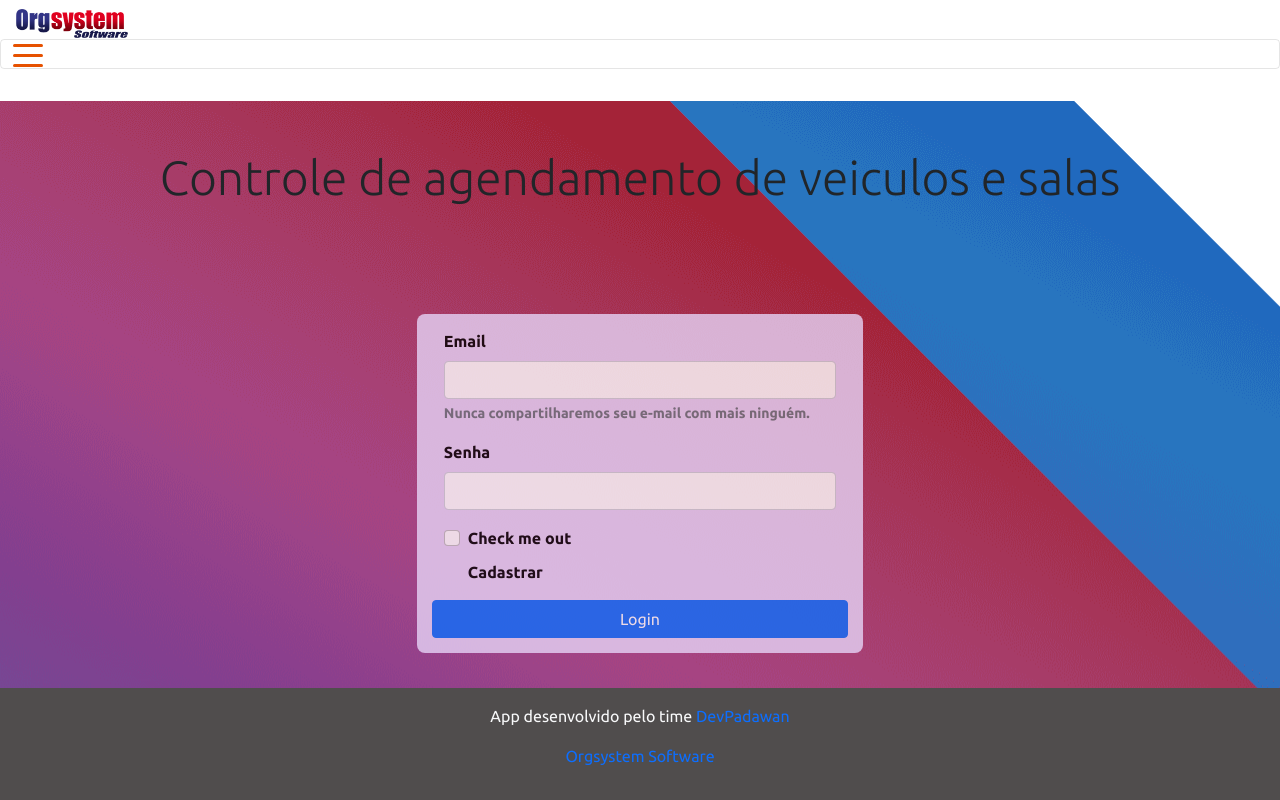
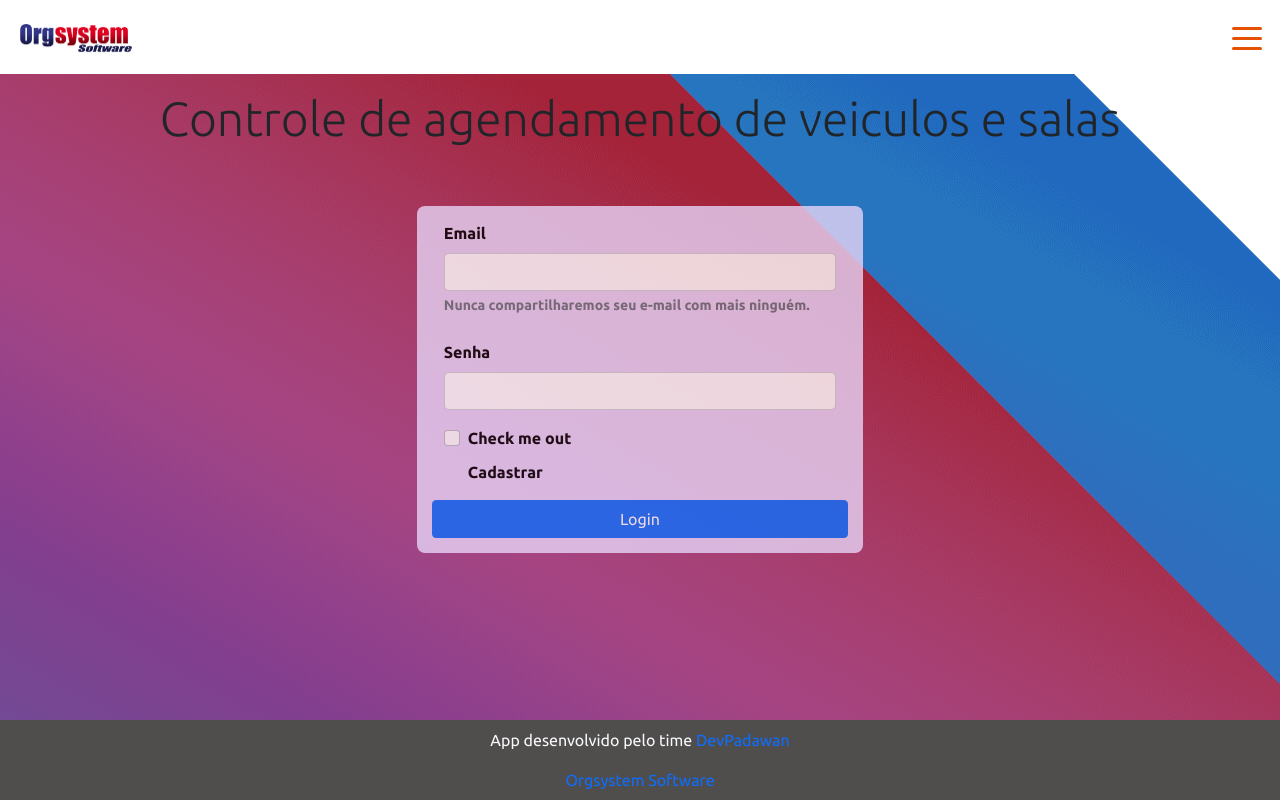
Before and after one commit to diegohfcelestino/org-reserva, a React (Create React App) app in the folder frontend/: page / in a window 1280 px wide. Built offline with nearby package versions, Linux system fonts and the light colour scheme.

Commit message:
main
Adicionada função de toggle

```diff
--- a/frontend/src/assets/css/styles.css
+++ b/frontend/src/assets/css/styles.css
@@ -1,26 +1,23 @@
 @import url('https://fonts.googleapis.com/css2?family=Ubuntu:wght@300;400;500;700&display=swap');
 /* Para usar outros padrões de cores basta colocar no root  usar conforme está no fim deste aquivo*/
+
 :root {
     --color-primary: #428ee6;
     --color-secondary: #504d4d;
 }
 
-
 .login {
     background-image: url("../img/background.png");
-    height: 100% ;
-
+    height: 100%;
 }
 
 .login-form {
-
     width: 350px;
     margin-top: 204px;
     background-color: rgb(230, 212, 247);
     opacity: 0.8;
     border-radius: 8px;
     padding: 15px;
-
 }
 
 .mb-3 {
@@ -28,28 +25,24 @@
     font-weight: bolder;
 }
 
-.cadastrar{
+.cadastrar {
     color: black;
     display: block;
-
     margin-top: 10px;
-
 }
 
-button {
+/* button {
     width: 100%;
     color: red;
-}
+} */
 
 a:link {
     text-decoration: none;
-
 }
 
 html, body {
     height: 100%;
     font-family: "Ubuntu", sans-serif;
-
 }
 
 #root {
@@ -63,11 +56,10 @@ html, body {
 }
 
 .footer {
-
     flex-shrink: 0;
     text-align: center;
+    height: 5rem;
 }
-
 
 /* Codigo abaixo usado para alterar as cores paões do bootstrap*/
 
@@ -79,10 +71,18 @@ html, body {
     color: var(--color-primary) !important;
 }
 
-
 /* Icon 1 */
 
-.animated-icon1, .animated-icon2, .animated-icon3 {
+.first-button {
+    margin-left: auto;
+    margin-right: 2px;
+    padding: 0;
+    width: auto;
+    border: 0;
+    font: 0;
+}
+
+.animated-icon1 {
     width: 30px;
     height: 20px;
     position: relative;
@@ -96,9 +96,10 @@ html, body {
     -o-transition: .5s ease-in-out;
     transition: .5s ease-in-out;
     cursor: pointer;
+    border: none;
 }
 
-    .animated-icon1 span, .animated-icon2 span, .animated-icon3 span {
+.animated-icon1 span {
     display: block;
     position: absolute;
     height: 3px;
@@ -118,14 +119,6 @@ html, body {
 
 .animated-icon1 span {
     background: #e65100;
-    }
-
-    .animated-icon2 span {
-    background: #e3f2fd;
-    }
-
-    .animated-icon3 span {
-    background: #f3e5f5;
 }
 
 .animated-icon1 span:nth-child(1) {
--- a/frontend/src/components/Footer/index.js
+++ b/frontend/src/components/Footer/index.js
@@ -1,6 +1,6 @@
 const Footer = () => {
     return (
-        <footer class="footer mt-auto py-3 bg-secondary">
+        <footer class="footer mt-auto py-2 bg-secondary">
             <div class="container">
                 <p class="text-light">App desenvolvido pelo time <a href="https://github.com/diegohfcelestino/org-reserva" target="_blank" rel="noreferrer">DevPadawan</a></p>
                 <p>
--- a/frontend/src/components/NavBar/index.js
+++ b/frontend/src/components/NavBar/index.js
@@ -1,6 +1,12 @@
+import { useEffect, useState } from 'react';
 import { Link } from 'react-router-dom';
 import Orgsystem from '../../assets/img/logo-org-tsplus.png'
+import '../../assets/css/styles.css'
 
+const classes = {
+    open: "animated-icon1 open",
+    closed: "animated-icon1"
+}
 const NavBar = () => {
 
     /*  $(document).ready(function () {
@@ -11,11 +17,29 @@ const NavBar = () => {
          });
 
      }); */
+    const [toggle, setToggle] = useState(false)
+
+    const [toggleText, setToggleText] = useState(classes.closed)
+
+    function handleToggle() {
+        setToggle(!toggle)
+
+
+    }
+
+    useEffect(() => {
+        if (!toggle) {
+            setToggleText(classes.closed)
+        }
+        if (toggle) {
+            setToggleText(classes.open)
+        }
+    }, [toggle])
+
     return (
-
         <div>
-
-            {/* <div class="d-flex flex-column flex-md-row align-items-center p-3 px-md-4 bg-light border-bottom shadow-sm">
+            <nav className="navbar navbar-light amber lighten-4 p-3">
+                {/* <div class="d-flex flex-column flex-md-row align-items-center p-3 px-md-4 bg-light border-bottom shadow-sm">
                 <div class="container-fluid">
                     <nav class="my-2 my-md-0 mr-md-3">
                         <Link to="/">
@@ -26,42 +50,50 @@ const NavBar = () => {
                 </div>
             </div> */}
 
-            <nav class="navbar navbar-light amber lighten-4 mb-4">
 
-                <div class="container-fluid">
-                    <nav class="my-2 my-md-0 mr-md-3">
-                        <Link to="/">
-                            <img src={Orgsystem} alt="Orgsystem" width="120" />
-                        </Link>
-                    </nav>
+                {/* <div className="navbar-brand">
+                    <Link to="/">
+                        <img src={Orgsystem} alt="Orgsystem" width="120" />
+                    </Link>
+                </div> */}
+                <a className="navbar-brand" href="/">
+                    <img src={Orgsystem} alt="Orgsystem" width="120" />
+                </a>
 
-                </div>
-
-                <button class="navbar-toggler first-button" type="button" data-toggle="collapse" data-target="#navbarSupportedContent20"
-                    aria-controls="navbarSupportedContent20" aria-expanded="false" aria-label="Toggle navigation">
-                    <div class="animated-icon1"><span></span><span></span><span></span></div>
+                <button
+                    className="navbar-toggler first-button"
+                    type="button"
+                    data-toggle="collapse"
+                    data-target="#navbarSupportedContent20"
+                    aria-controls="navbarSupportedContent20"
+                    aria-expanded="false"
+                    aria-label="Toggle navigation"
+                    onClick={handleToggle}
+                >
+                    <div className={toggleText}>
+                        <span></span>
+                        <span></span>
+                        <span></span>
+                    </div>
                 </button>
 
-
-                <div class="collapse navbar-collapse" id="navbarSupportedContent20">
-
-                    <ul class="navbar-nav mr-auto">
-                        <li class="nav-item active">
-                            <a class="nav-link" href="/">Home <span class="sr-only">(current)</span></a>
+                <div className="collapse navbar-collapse" id="navbarSupportedContent20">
+                    <ul className="navbar-nav mr-auto">
+                        <li className="nav-item active">
+                            <a className="nav-link" href="/">Home <span className="sr-only">(current)</span></a>
                         </li>
-                        <li class="nav-item">
-                            <a class="nav-link" href="/">Features</a>
+                        <li className="nav-item">
+                            <a className="nav-link" href="/">Features</a>
                         </li>
-                        <li class="nav-item">
-                            <a class="nav-link" href="/">Pricing</a>
+                        <li className="nav-item">
+                            <a className="nav-link" href="/">Pricing</a>
                         </li>
                     </ul>
-
                 </div>
 
             </nav>
-        </div>
-    );
+        </div >
+    )
 }
 
 export default NavBar;
--- a/frontend/src/pages/Login/index.js
+++ b/frontend/src/pages/Login/index.js
@@ -9,14 +9,10 @@ const Login = () => {
 
         if (email.value === "admin@admin.com" && senha.value === "123") {
             localStorage.setItem("acesso", true);
-
-
-
             window.location.href = "main";
         } else {
             alert("Usuário ou senha inválidos");
         }
-
     }
 
     return (
@@ -25,13 +21,13 @@ const Login = () => {
             <div class="login">
                 <div class="container">
                     <div class="d-flex justify-content-center">
-                        <h2 class="display-5 text-dark mt-5">Controle de agendamento de veiculos e salas</h2>
+                        <h2 class="display-5 text-dark mt-3">Controle de agendamento de veiculos e salas</h2>
                     </div>
 
-                    <div class="d-flex justify-content-center">
-                        <div class="row login-form" style={{ margin: 0, marginTop: 100, width: "40%" }}>
+                    <div class="d-flex justify-content-center mb-3">
+                        <div class="row login-form" style={{ margin: 0, marginTop: 50, width: "40%" }}>
                             <form class="container">
-                                <div class="mb-3">
+                                <div class="mb-4">
                                     <label for="email" class="form-label">Email</label>
                                     <input type="email" class="form-control" id="email" aria-describedby="emailHelp" />
                                     <div id="emailHelp" class="form-text">Nunca compartilharemos seu e-mail com mais ninguém.</div>
```
Also changed, not shown: 1 other file (tests, documents, lock files or other folders). Lines whose indentation alone changed are shown as unchanged.
